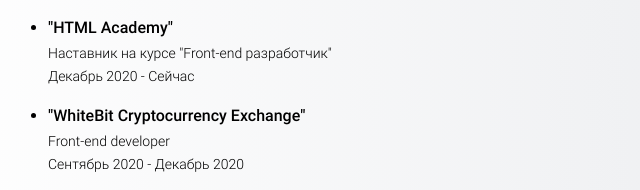
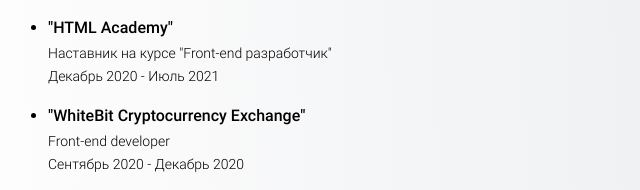
Before and after one commit to romanenko1509/cv, a plain HTML site: page index.html in a window 1280 px wide. Shown: the part 439-629 px from the top of the page, 0-640 px from the left. Drawn offline with Linux system fonts and the light colour scheme.

Commit message:
Change dates

```diff
--- a/index.html
+++ b/index.html
@@ -54,7 +54,7 @@
             <li>
                 <div class="cmpny_name">"HTML Academy"</div>
                 <div class="cmpny_pos">Наставник на курсе "Front-end разработчик"</div>
-                <div class="cmpny_time">Декабрь 2020 - Сейчас</div>
+                <div class="cmpny_time">Декабрь 2020 - Июль 2021</div>
             </li>
             <li>
                 <div class="cmpny_name">"WhiteBit Cryptocurrency Exchange"</div>
```
Also changed, not shown: 1 other file.
